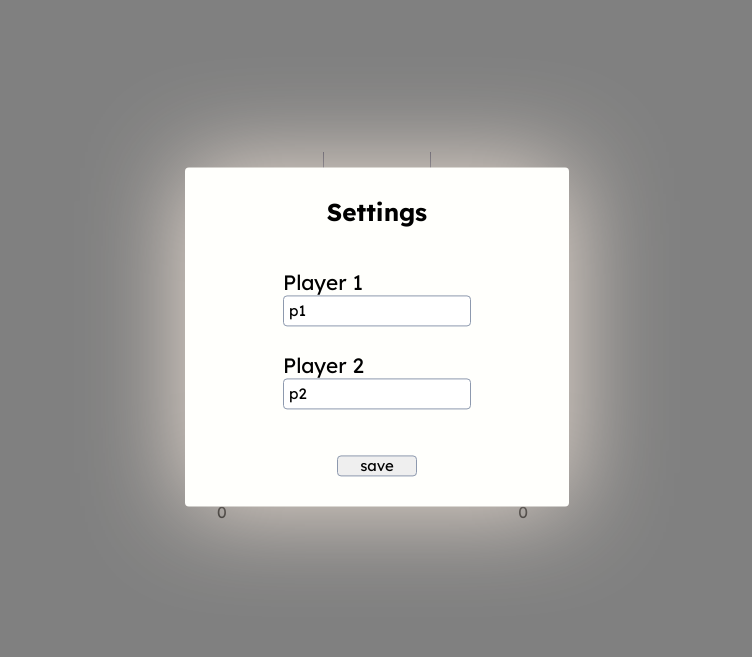
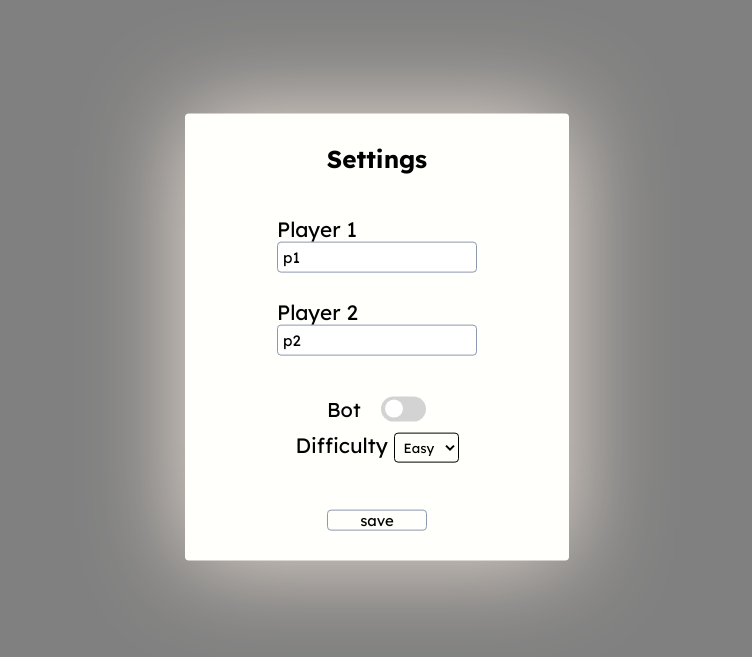
Before and after one commit to palesedotpy/tick-tack-toe, a plain HTML site: page index.html in a window 1280 px wide. Both pictures are taken after a click on the icon 970 px from the left and 45 px from the top of the page. Shown: the part 63-720 px from the top of the page, without its empty margins (263-1015 px from the left). Drawn offline with Linux system fonts and the light colour scheme.

Commit message:
Bot's easy mode added, all bot setting added

```diff
--- a/css/popUp.css
+++ b/css/popUp.css
@@ -41,19 +41,52 @@
 .pop-up-settings > .settings-container > .input-names > input:focus{
     border-color: var(--black);
 }
+
+.bot-settings {
+
+    width: 200px;
+    height: auto;
+
+    gap: 10px;
+
+    display: flex;
+    flex-direction: column;
+    align-items: center;
+
+}
+.bot-settings .bot-enabled{
+    width: 100px;
+    display: flex;
+    align-items: center;
+    gap: 20px;
+}
+.bot-settings p {
+    font-size: 20px;
+}
+.bot-settings select {
+    padding: 5px;
+    border-radius: 4px;
+    background-color: var(--white);
+    border: 1px solid;
+}
+
 .pop-up-settings > .settings-container > .save-settings {
     text-align: center;
 }
 .pop-up-settings > .settings-container > .save-settings > input {
     font-size: 15px;
     text-align: center;
-    width: 80px;
+    width: 100px;
+
+    background-color: var(--white);
 
     border: 1px solid var(--gray);
     border-radius: 4px;
 
-    transition: 200ms;
+    transition: .4s;
 }
 .pop-up-settings > .settings-container > .save-settings > input:hover {
-    border-color: var(--black);
+    color: var(--white);
+    border-color: var(--gray);
+    background-color: var(--rose);
 }
--- /dev/null
+++ b/css/switch.css
@@ -0,0 +1,31 @@
+
+.toggle-button {
+    height: 25px;
+    width: 45px;
+
+    background-color: lightgray;
+    position: relative;
+    border-radius: 20px;
+
+    transition: .4s;
+}
+
+.toggle-button::before {
+    content: "";
+    background-color: white;
+    height: 18px;
+    width: 18px;
+    top: 3px;
+    left: 4px;
+    position: absolute;
+    border-radius: 50%;
+
+    transition: .4s;
+}
+.toggle-button.active::before {
+    transform: translateX(18px);
+}
+
+.toggle-button.active {
+    background-color: var(--rose);
+}
--- a/index.html
+++ b/index.html
@@ -1,3 +1,12 @@
+
+<!--
+
+    Sitemare impostazioni bot nel pop-up
+
+-->
+
+
+
 <!DOCTYPE html>
 <html lang="en">
     <head>
@@ -8,6 +17,7 @@
         <link rel="stylesheet" href="css/popUp.css">
         <link rel="stylesheet" href="css/navbar.css">
         <link rel="stylesheet" href="css/victoryContainer.css">
+        <link rel="stylesheet" href="css/switch.css">
         <link rel="stylesheet" href="https://cdnjs.cloudflare.com/ajax/libs/font-awesome/4.7.0/css/font-awesome.min.css">
     </head>
     <body>
@@ -69,6 +79,21 @@
                     <label for="player2Name">Player 2</label>
                     <input type="text" id="player2Name">
                 </div>
+
+                <div class="bot-settings">
+                    <div class="bot-enabled">
+                        <p>Bot</p>
+                        <div class="toggle-button" id="toggleBtn"></div>
+                    </div>
+                    <div class="botDifficulty">
+                        <label for="">Difficulty</label>
+                        <select class="botDifficultySelection" id="bot-difficulty-selection">
+                            <option value="easy" selected>Easy</option>
+                            <option value="hard">Hard</option>
+                        </select>
+                    </div>
+                </div>
+
                 <div class="save-settings">
                     <p class="warning-banner" id="warning-banner"></p>
                     <input type="button" value="save" onclick="saveSettings()">
@@ -78,6 +103,7 @@
 
         <script src="js/script.js" type="module" defer></script>
         <script src="js/pop-up.js" type="module"></script>
+        <script src="js/switch.js"></script>
         <script src="https://kit.fontawesome.com/b5f3b51543.js" crossorigin="anonymous"></script>
     </body>
 </html>
--- a/js/computedPlayer.js
+++ b/js/computedPlayer.js
@@ -19,9 +19,7 @@ export class computedPlayer {
         return this.mode;
     }
 
-
-
-    makeChoice (updateMatrixFunction, addClassFunction, matrix) {
+    easyMode(updateMatrixFunction, addClassFunction, matrix) {
         let randomRow;
         let randomColumn;
 
@@ -49,4 +47,25 @@ export class computedPlayer {
 
         addClassFunction(block, "fa-circle-o");
     }
+
+    hardMode() {
+        // TODO
+    }
+
+    makeChoice (updateMatrixFunction, addClassFunction, matrix) {
+
+
+
+        switch (this.getMode()) {
+            case 'easy':
+                this.easyMode(updateMatrixFunction, addClassFunction, matrix);
+                break;
+            case 'hard':
+                console.log("hard");
+                this.hardMode();
+                break;
+            default:
+                console.log(this.getMode());
+        }
+    }
 }
--- a/js/pop-up.js
+++ b/js/pop-up.js
@@ -1,5 +1,5 @@
 
-import { player1, player2 } from "./script.js";
+import { player1, player2, bot, reset } from "./script.js";
 import { updateDisplayedNames } from "./victory-counter.js";
 
 var popUp = document.getElementById("pop-up");
@@ -53,6 +53,15 @@ function saveSettings() {
     let player1NameLength = player1InputField.value.length;
     let player2NameLength = player2InputField.value.length;
 
+    let botToggleButton = document.getElementById("toggleBtn");
+    let botDifficulty = document.getElementById("bot-difficulty-selection");
+
+    if (botToggleButton.classList.contains("active")) {
+        bot.setIsEnabled(true);
+        bot.setMode(botDifficulty.value);
+    }
+
+
     if (
         (player1NameLength > 10 || player1NameLength <= 0) ||
         (player2NameLength > 10 || player2NameLength <= 0)
@@ -68,5 +77,7 @@ function saveSettings() {
         warningBanner.innerText = "";
         settingsAreOpen = !settingsAreOpen;
     }
+
+    reset();
 }
 window.saveSettings = saveSettings;
--- a/js/script.js
+++ b/js/script.js
@@ -2,7 +2,7 @@
 import { updateDisplayedNames, updateDisplayedCounters } from "./victory-counter.js";
 import { computedPlayer } from "./computedPlayer.js";
 
-const bot = new computedPlayer(true, 'easy');
+export const bot = new computedPlayer(false, 'easy');
 
 // Local matrix which contains player's choices
 var matrix = [
@@ -46,18 +46,17 @@ function addClass(element, cssClass) {
 }
 /* Update user grid when one of the spots are pressed */
 function pressButton(x, y, blockId) {
+    console.log(bot);
     let block = document.getElementById(blockId);
 
     if (!win) {
         /* DOM's element of a block with id 'blockId'   */
         /* Change turn if player 1 pressed a button different from 0 */
-        console.log(turn);
         if (turn === 1 && matrix[x][y] === 0) {
             updateMatrix(x, y, turn);
             /* Changing circle icon to cross */
             addClass(block, "fa-close");
             turn = 2;
-        console.log(turn);
         }
         if (!bot.getIsEnabled()) {
             if (turn === 2 && matrix[x][y] === 0){
@@ -196,7 +195,7 @@ function checkWinCondition() {
 
 }
 
-function reset() {
+export function reset() {
     matrix = [
         [0, 0, 0],
         [0, 0, 0],
--- /dev/null
+++ b/js/switch.js
@@ -0,0 +1,5 @@
+const toggleBtn = document.getElementById('toggleBtn');
+
+toggleBtn.addEventListener('click', () => {
+    toggleBtn.classList.toggle('active');
+});
```
Also changed, not shown: 1 other file.
